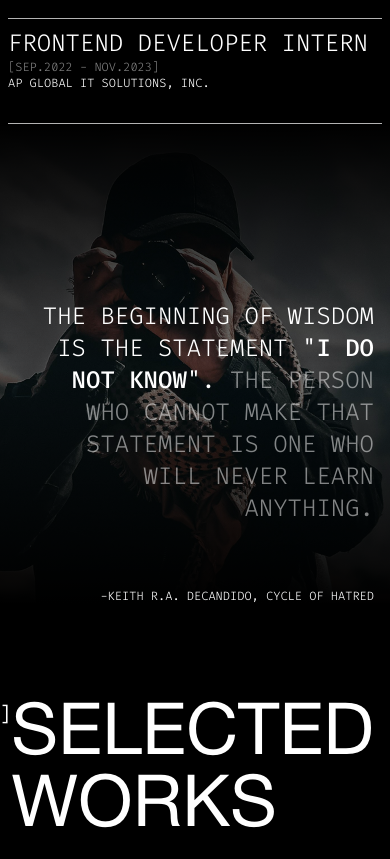
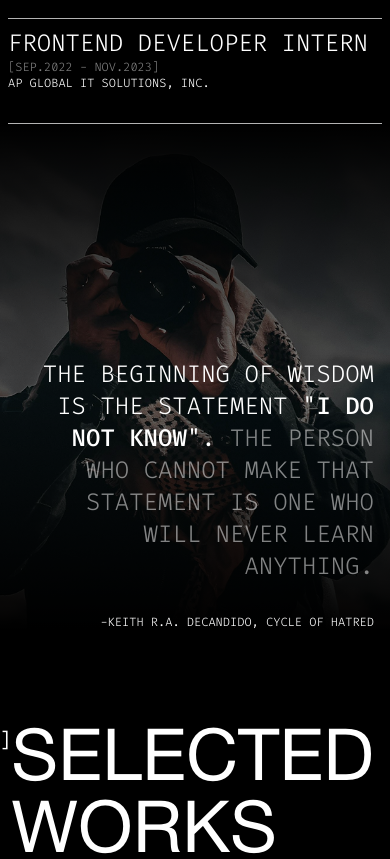
Before and after one commit to amsolaiman/my-portfolio-website-new, a Next.js app: page / in a window 390 px wide. Shown: the part 1860-2719 px from the top of the page. Built offline with nearby package versions, Linux system fonts and the light colour scheme.

Commit message:
chore: apply mobile responsiveness to quote section

```diff
--- a/src/sections/quote/view.tsx
+++ b/src/sections/quote/view.tsx
@@ -1,13 +1,15 @@
+"use client";
+
 // ----------------------------------------------------------------------
 
 export default function QuoteView() {
   return (
     <section
       id="quote"
-      className="quote-background w-full px-4 h-120 flex flex-col justify-end"
+      className="quote-background w-full px-4 h-[60svh] lg:h-[70svh] flex flex-col justify-end"
     >
-      <div className="self-end flex flex-col gap-12">
-        <h3 className="max-w-250 text-2xl text-end font-light uppercase [&>strong]:font-medium [&>em]:not-italic [&>em]:opacity-50">
+      <div className="self-end flex flex-col gap-4 md:gap-12">
+        <h3 className="w-full md:max-w-xl lg:max-w-250 text-2xl text-end font-light uppercase [&>strong]:font-medium [&>em]:not-italic [&>em]:opacity-50">
           The beginning of wisdom is the statement &quot;
           <strong>I do not know</strong>&quot;.&nbsp;
           <em>
```
